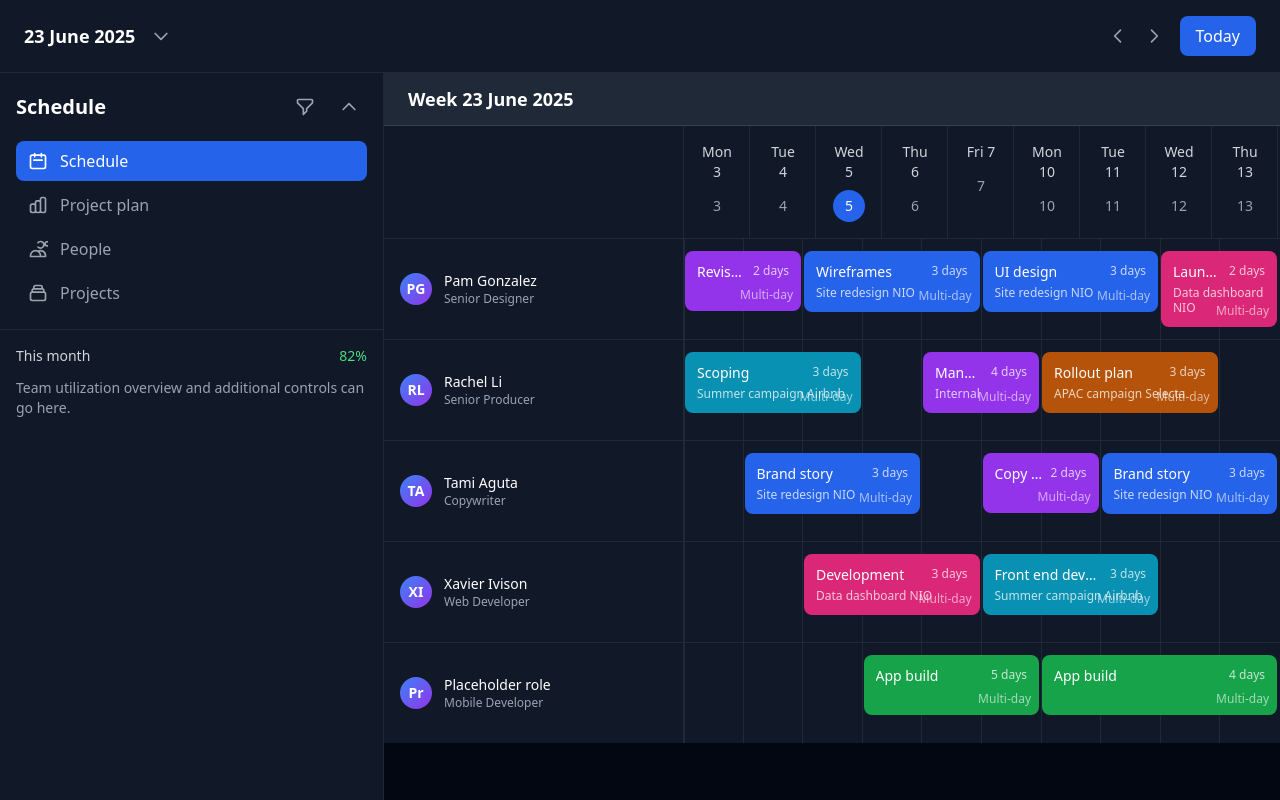
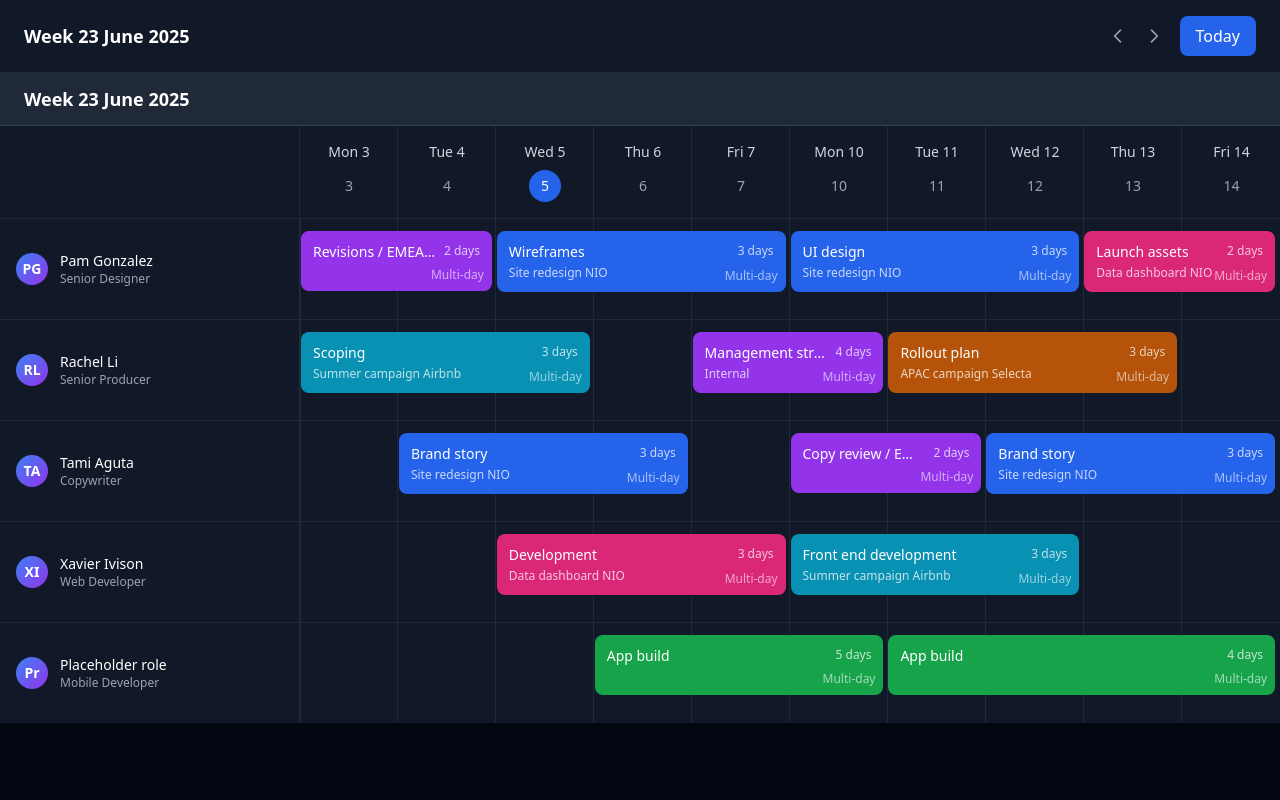
Before and after one commit to japmaco/drag-drop-scheduler-pro, a React (Vite) app: page / in a window 1280 px wide. Built offline with nearby package versions, Linux system fonts and the light colour scheme.

Commit message:
Remove sidebar content
Removes the "Schedule" and "This month" sections from the left sidebar, keeping the week number and date display in the header.

```diff
--- a/src/components/Header.tsx
+++ b/src/components/Header.tsx
@@ -19,13 +19,8 @@ export const Header: React.FC = () => {
       <div className="flex items-center justify-between">
         <div className="flex items-center gap-4">
           <h1 className="text-white text-lg font-semibold">
-            {weekNumber} {monthNames[today.getMonth()]} {today.getFullYear()}
+            Week {weekNumber} {monthNames[today.getMonth()]} {today.getFullYear()}
           </h1>
-          <button className="text-gray-400 hover:text-white transition-colors">
-            <svg className="w-5 h-5" fill="none" stroke="currentColor" viewBox="0 0 24 24">
-              <path strokeLinecap="round" strokeLinejoin="round" strokeWidth={2} d="M19 9l-7 7-7-7" />
-            </svg>
-          </button>
         </div>
 
         <div className="flex items-center gap-4">
--- a/src/pages/Index.tsx
+++ b/src/pages/Index.tsx
@@ -1,6 +1,4 @@
-
 import React, { useState } from 'react';
-import { Sidebar } from '../components/Sidebar';
 import { Header } from '../components/Header';
 import { CalendarGrid } from '../components/CalendarGrid';
 
@@ -232,8 +230,7 @@ const Index = () => {
   return (
     <div className="h-screen bg-gray-950 flex flex-col">
       <Header />
-      <div className="flex-1 flex min-h-0">
-        <Sidebar />
+      <div className="flex-1 min-h-0">
         <CalendarGrid
           tasks={tasks}
           onTaskMove={handleTaskMove}
```
